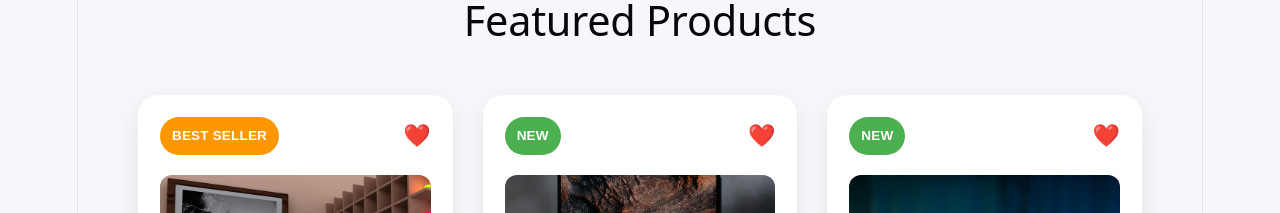
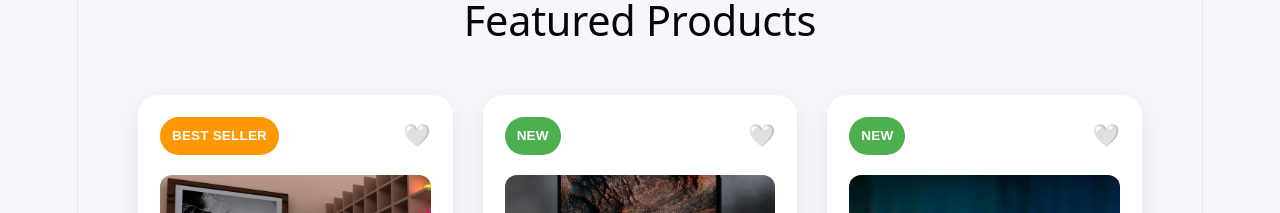
Before and after one commit to Gracedman2024/project-atlas, a React (Vite) app: page / in a window 1280 px wide. Shown: the part 1020-1233 px from the top of the page. Built offline with nearby package versions, Linux system fonts and the light colour scheme.

Commit message:
Version 1.5 - Added wishlist functionality

```diff
--- a/src/App.jsx
+++ b/src/App.jsx
@@ -12,26 +12,27 @@ import Footer from "./components/Footer";
 import products from "./data/products";
 
 function App() {
-
   const [searchTerm, setSearchTerm] = useState("");
   const [selectedProduct, setSelectedProduct] = useState(null);
+  const [wishlist, setWishlist] = useState([]);
 
   const filteredProducts = products.filter((product) => {
-
     return (
-
       product.name.toLowerCase().includes(searchTerm.toLowerCase()) ||
-
       product.category.toLowerCase().includes(searchTerm.toLowerCase())
-
     );
-
   });
 
+  const toggleWishlist = (productId) => {
+    if (wishlist.includes(productId)) {
+      setWishlist(wishlist.filter((id) => id !== productId));
+    } else {
+      setWishlist([...wishlist, productId]);
+    }
+  };
+
   return (
-
     <div className="app">
-
       <Navbar />
 
       <Hero />
@@ -42,18 +43,18 @@ function App() {
       />
 
       {searchTerm === "" ? (
-
         <FeaturedProducts
           onViewDetails={setSelectedProduct}
+          wishlist={wishlist}
+          toggleWishlist={toggleWishlist}
         />
-
       ) : (
-
         <SearchResults
-          products={filteredProducts}
-          onViewDetails={setSelectedProduct}
-        />
-
+  products={filteredProducts}
+  onViewDetails={setSelectedProduct}
+  wishlist={wishlist}
+  toggleWishlist={toggleWishlist}
+/>
       )}
 
       <ProductModal
@@ -62,11 +63,8 @@ function App() {
       />
 
       <Footer />
-
     </div>
-
   );
-
 }
 
 export default App;
--- a/src/components/FeaturedProducts.jsx
+++ b/src/components/FeaturedProducts.jsx
@@ -1,7 +1,11 @@
 import products from "../data/products";
 import ProductCard from "./ProductCard";
 
-function FeaturedProducts({ onViewDetails }) {
+function FeaturedProducts({
+  onViewDetails,
+  wishlist,
+  toggleWishlist
+}) {
   return (
     <section className="products">
 
@@ -14,10 +18,12 @@ function FeaturedProducts({ onViewDetails }) {
         {products.map((product) => (
 
           <ProductCard
-            key={product.id}
-            product={product}
-            onViewDetails={onViewDetails}
-          />
+  key={product.id}
+  product={product}
+  onViewDetails={onViewDetails}
+  wishlist={wishlist}
+  toggleWishlist={toggleWishlist}
+/>
 
         ))}
 
--- a/src/components/ProductCard.jsx
+++ b/src/components/ProductCard.jsx
@@ -1,4 +1,9 @@
-function ProductCard({ product, onViewDetails }) {
+function ProductCard({
+  product,
+  onViewDetails,
+  wishlist,
+  toggleWishlist
+}) {
   return (
     <div className="card">
 
@@ -8,9 +13,12 @@ function ProductCard({ product, onViewDetails }) {
           {product.badge}
         </span>
 
-        <button className="wishlist-btn">
-          ❤️
-        </button>
+        <button
+  className="wishlist-btn"
+  onClick={() => toggleWishlist(product.id)}
+>
+  {wishlist.includes(product.id) ? "❤️" : "🤍"}
+</button>
 
       </div>
 
--- a/src/components/SearchResults.jsx
+++ b/src/components/SearchResults.jsx
@@ -1,6 +1,11 @@
 import ProductCard from "./ProductCard";
 
-function SearchResults({ products, onViewDetails }) {
+function SearchResults({
+  products,
+  onViewDetails,
+  wishlist,
+  toggleWishlist
+}) {
 
   if (products.length === 0) {
 
@@ -23,10 +28,12 @@ function SearchResults({ products, onViewDetails }) {
         {products.map((product) => (
 
           <ProductCard
-            key={product.id}
-            product={product}
-            onViewDetails={onViewDetails}
-          />
+  key={product.id}
+  product={product}
+  onViewDetails={onViewDetails}
+  wishlist={wishlist}
+  toggleWishlist={toggleWishlist}
+/>
 
         ))}
 
```
